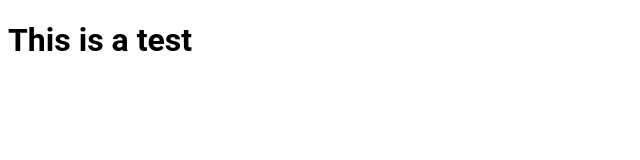
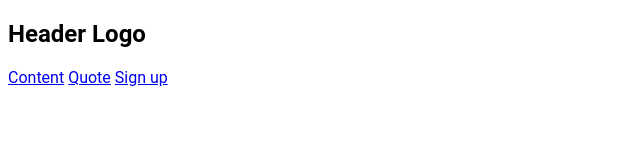
Before and after one commit to kambetacode/odin-landingpage, a plain HTML site: page index.html in a window 1280 px wide. Shown: the whole page, without its empty margins (0-640 px from the left). Drawn offline with Linux system fonts and the light colour scheme.

Commit message:
Basic website html structure and sections added, navbar content added
added nav and five divs for the different website sections

```diff
--- a/index.html
+++ b/index.html
@@ -7,6 +7,36 @@
     <title>Landing page</title>
 </head>
 <body>
-     <h1>This is a test</h1>
+    <nav>
+        <div class="logo">
+            <h1>Header Logo</h1>
+        </div>
+
+        <div class="links">
+            <a href="content">Content</a>
+            <a href="quote">Quote</a>
+            <a href="sign-up">Sign up</a>
+        </div>
+    </nav>
+
+    <div class="hero">
+
+    </div>
+
+    <div class="content">
+
+    </div>
+
+    <div class="quote">
+
+    </div>
+
+    <div class="sign-up">
+
+    </div>
+
+    <div class="footer">
+
+    </div>
 </body>
 </html>
```
